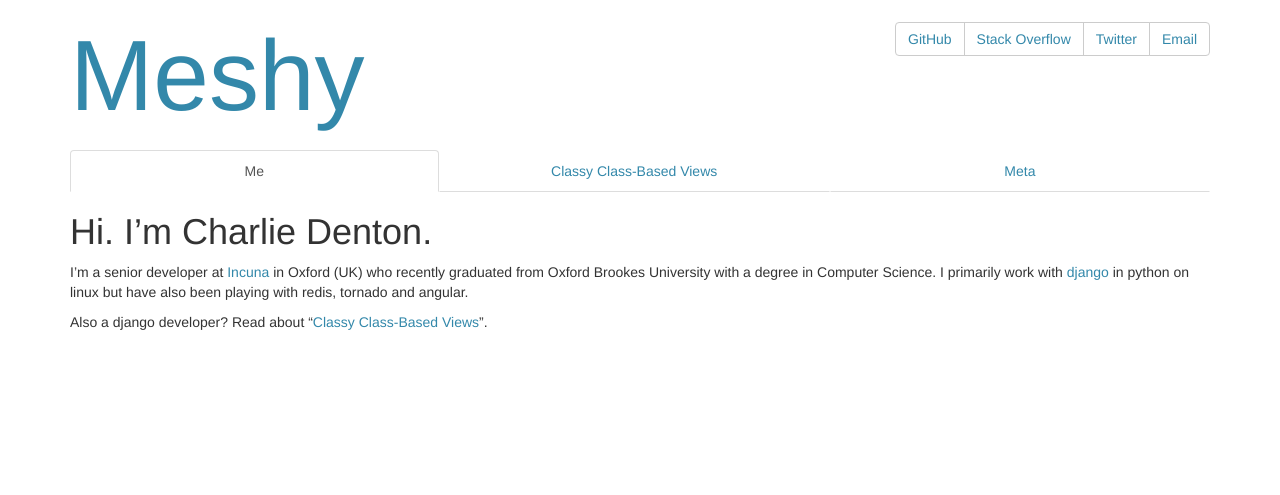
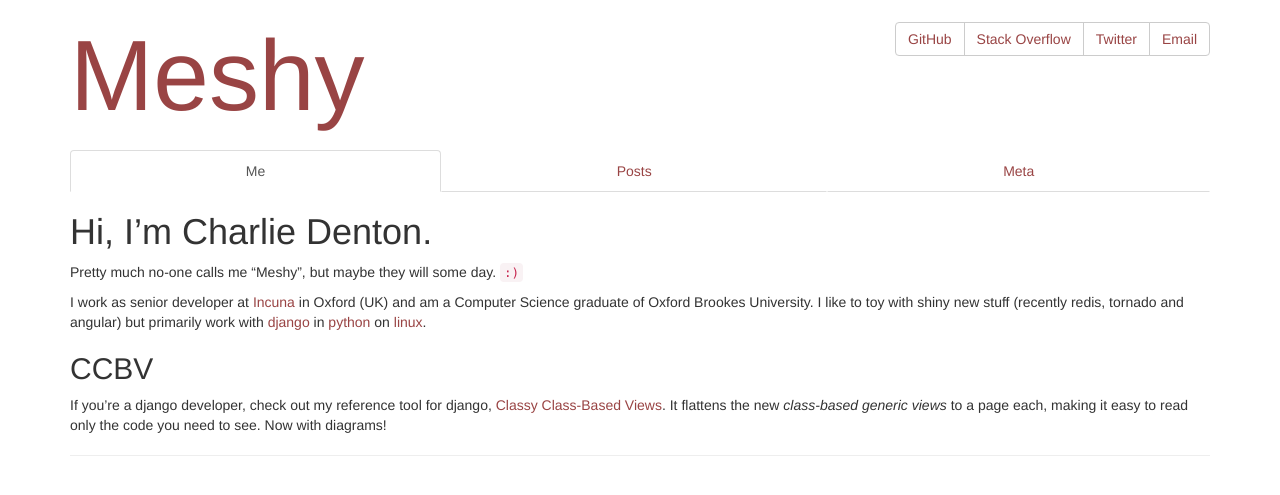
Before and after one commit to meshy/meshy.github.com, a Jekyll site: the page built from index.markdown, in a window 1280 px wide. Shown: the top 495 px of the page. Built offline with Jekyll 4.4.1, drawn with Linux system fonts in a browser that asks for light colours; nearby versions of some CDN libraries; some web fonts are replaced; Markdown is read by kramdown in place of the engine named in the settings.

Commit message:
Restructure; restyle site; add first blog post.

```diff
--- a/_config.yml
+++ b/_config.yml
@@ -1,5 +1,3 @@
-haml_folder: "**/*.haml"
-sass_folder: "**/*.sass"
-
 pygments: true
-permalink: :url
+markdown: redcarpet
+permalink: /posts/:title
--- a/_layouts/main.html
+++ b/_layouts/main.html
@@ -32,8 +32,8 @@
           <li class='{% if page.bodyid == "me" %}active{% endif %}'>
             <a href='/'>Me</a>
           </li>
-          <li class='{% if page.bodyid == "ccbv" %}active{% endif %}'>
-            <a href='/ccbv/'>Classy Class-Based Views</a>
+          <li class='{% if page.bodyid == "posts" %}active{% endif %}'>
+            <a href='/posts/'>Posts</a>
           </li>
           <li class='{% if page.bodyid == "meta" %}active{% endif %}'>
             <a href='/meta/'>Meta</a>
@@ -43,7 +43,7 @@
       <article>
         {{ content }}
       </article>
-      <footer></footer>
+      <footer><hr/></footer>
     </div>
   </body>
 </html>
--- a/index.markdown
+++ b/index.markdown
@@ -4,11 +4,20 @@ bodyid: me
 title: Charlie Denton
 ---
 
-# Hi. I'm Charlie Denton.
+# Hi, I'm Charlie Denton.
 
-I'm a senior developer at [Incuna](http://incuna.com) in Oxford (UK) who
-recently graduated from Oxford Brookes University with a degree in Computer Science.
-I primarily work with [django](http://djangoproject.com) in python on linux but
-have also been playing with redis, tornado and angular.
+Pretty much no-one calls me "Meshy", but maybe they will some day. `:)`
 
-Also a django developer? Read about "[Classy Class-Based Views](/ccbv/)".
+I work as senior developer at [Incuna](http://incuna.com) in Oxford (UK) and
+am a Computer Science graduate of Oxford Brookes University.
+I like to toy with shiny new stuff (recently redis, tornado and angular)
+but primarily work with [django](http://djangoproject.com) in
+[python](http://www.python.org/) on [linux](http://manjaro.org).
+
+
+## CCBV
+
+If you're a django developer, check out my reference tool for django,
+[Classy Class-Based Views](http://ccbv.co.uk/). It flattens the new <i>class-based
+generic views</i> to a page each, making it easy to read only the code you need to see.
+Now with diagrams!
--- a/media/css/base.css
+++ b/media/css/base.css
@@ -1,12 +1,12 @@
 a, .btn{
-    transition: 0.5s;
-    color: #38a;
+    color: #944;
+    transition: 0.4s;
 }
 a:active{
     color: #500;
 }
 a:hover, .btn:hover{
-    color: #944;
+    color: #38a;
     text-decoration: none;
 }
 header{
@@ -22,3 +22,6 @@ header{
     margin-top: 22px;
     padding-right: none;
 }
+.post-date{
+    margin-top: 17px;
+}
--- a/meta/index.markdown
+++ b/meta/index.markdown
@@ -6,7 +6,9 @@ title: Meta
 
 # This website
 The layout of this website is written in HTML5, the content of each page is
-written in Markdown, the [fonts are from Google](http://www.google.com/webfonts),
+written in Markdown, the [logo font](http://www.google.com/fonts/specimen/Aladin)
+ is from [Google Fonts](http://www.google.com/webfonts), the styles are based on
+[Twitter Bootstrap](http://getbootstrap.com),
 it's hosted on [Github Pages](http://pages.github.com),
 and the fantastic [Jekyll](http://github.com/mojombo/jekyll) knits everything together.
 
```
Also changed, not shown: _posts/2013-10-19-postgresql-without-passwords.markdown (added, +63 -0 lines), ccbv/index.markdown (deleted, +0 -13 lines), posts/index.markdown (added, +10 -0 lines).
